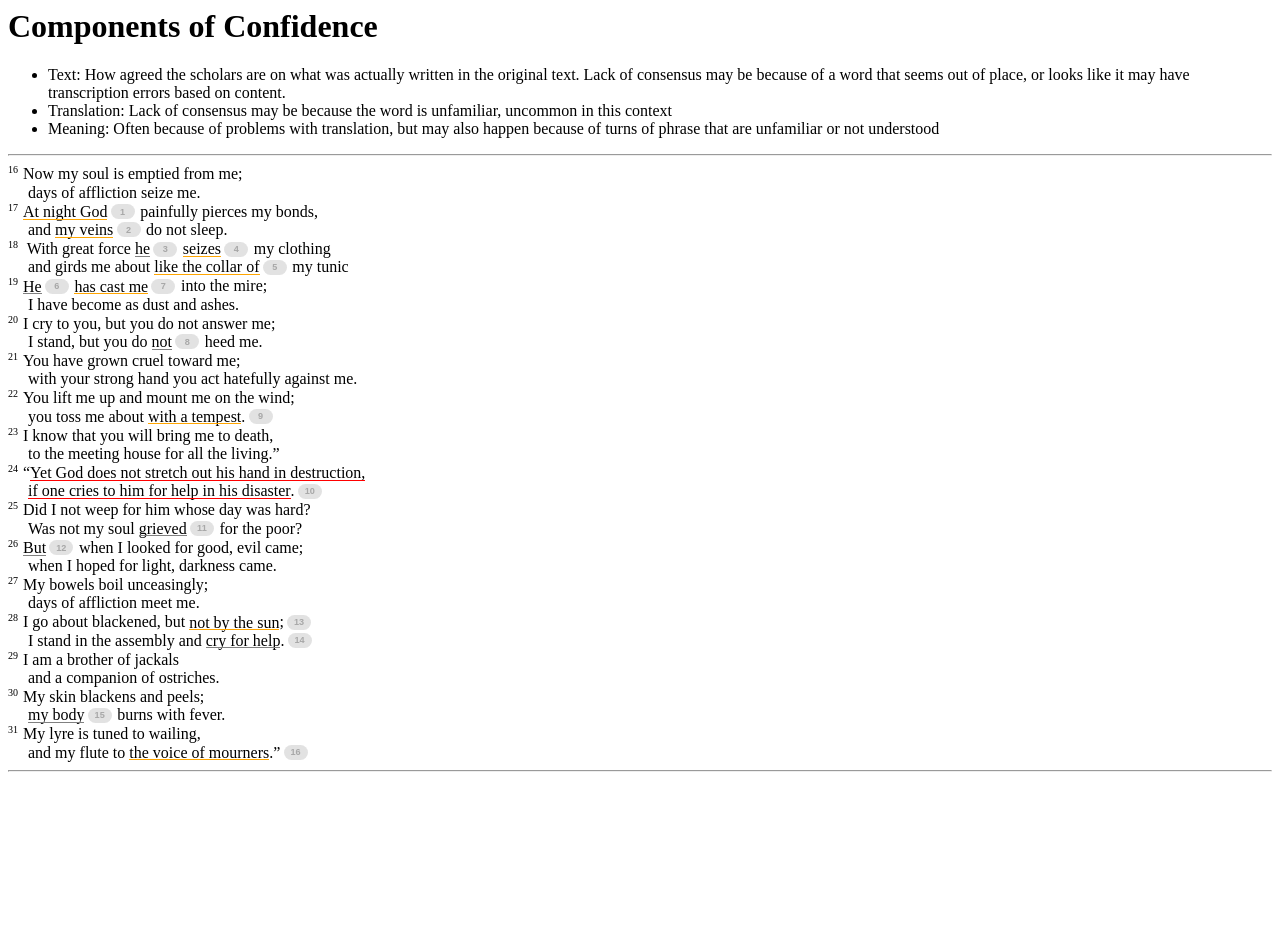
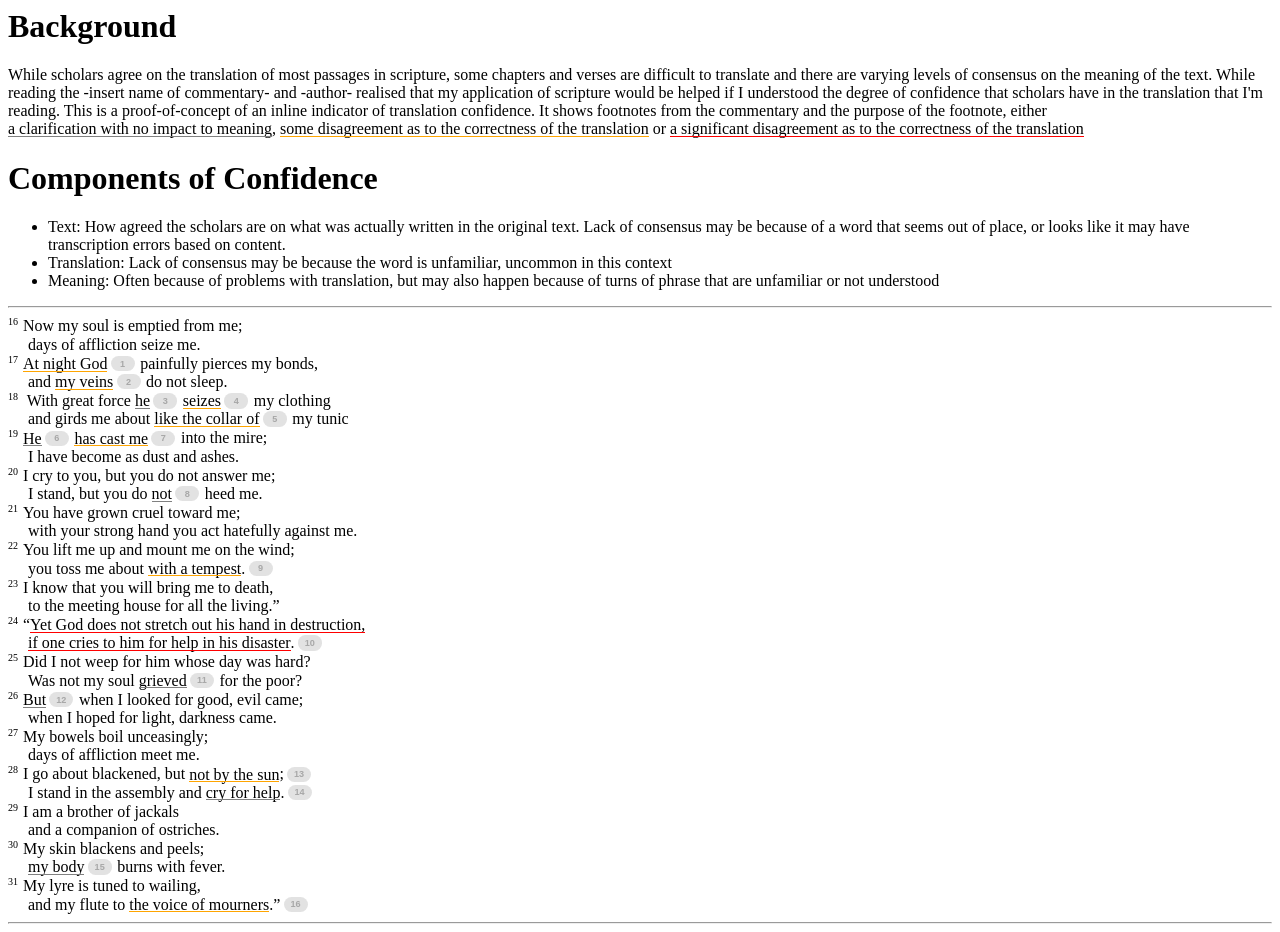
Before and after one commit to edwinsteele/translation-confidence, a plain HTML site: page index.html in a window 1280 px wide. Before the commit the page ends 800 px from the top, so only its background shows below. Drawn offline with Linux system fonts and the light colour scheme.

Commit message:
Add background test (blog prep)

```diff
--- a/index.html
+++ b/index.html
@@ -1,11 +1,14 @@
 <HTML>
 <HEAD>
-  <TITLE>Job Confidence</TITLE>
+  <TITLE>Translation Confidence</TITLE>
 	<meta charset="utf-8">
 	<link href="/css/bigfoot-number.css" rel="stylesheet" type="text/css">
 	<link href="/css/translation-confidence.css" rel="stylesheet" type="text/css">
 </HEAD>
 <BODY>
+<h1>Background</h1>
+While scholars agree on the translation of most passages in scripture, some chapters and verses are difficult to translate and there are varying levels of consensus on the meaning of the text. While reading the -insert name of commentary- and -author- realised that my application of scripture would be helped if I understood the degree of confidence that scholars have in the translation that I'm reading. This is a proof-of-concept of an inline indicator of translation confidence. It shows footnotes from the commentary and the purpose of the footnote, either <span class="clarification">a clarification with no impact to meaning</span>, <span class="minor">some disagreement as to the correctness of the translation</span> or <span class="major">a significant disagreement as to the correctness of the translation</span>
+
 <h1>Components of Confidence</h1>
 <ul>
 <li>Text: How agreed the scholars are on what was actually written in the original text. Lack of consensus may be because of a word that seems out of place, or looks like it may have transcription errors based on content.</li>
```
